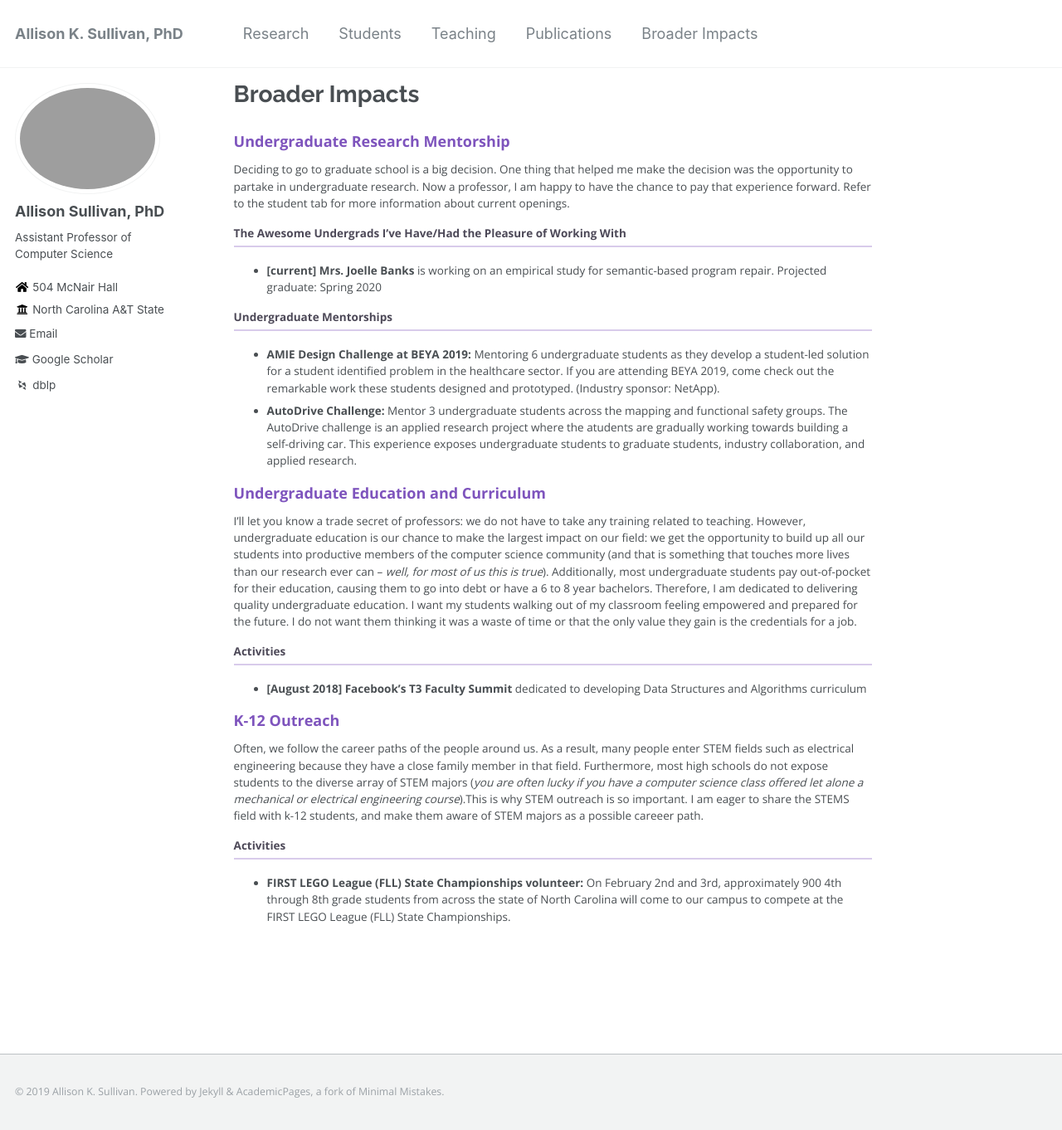
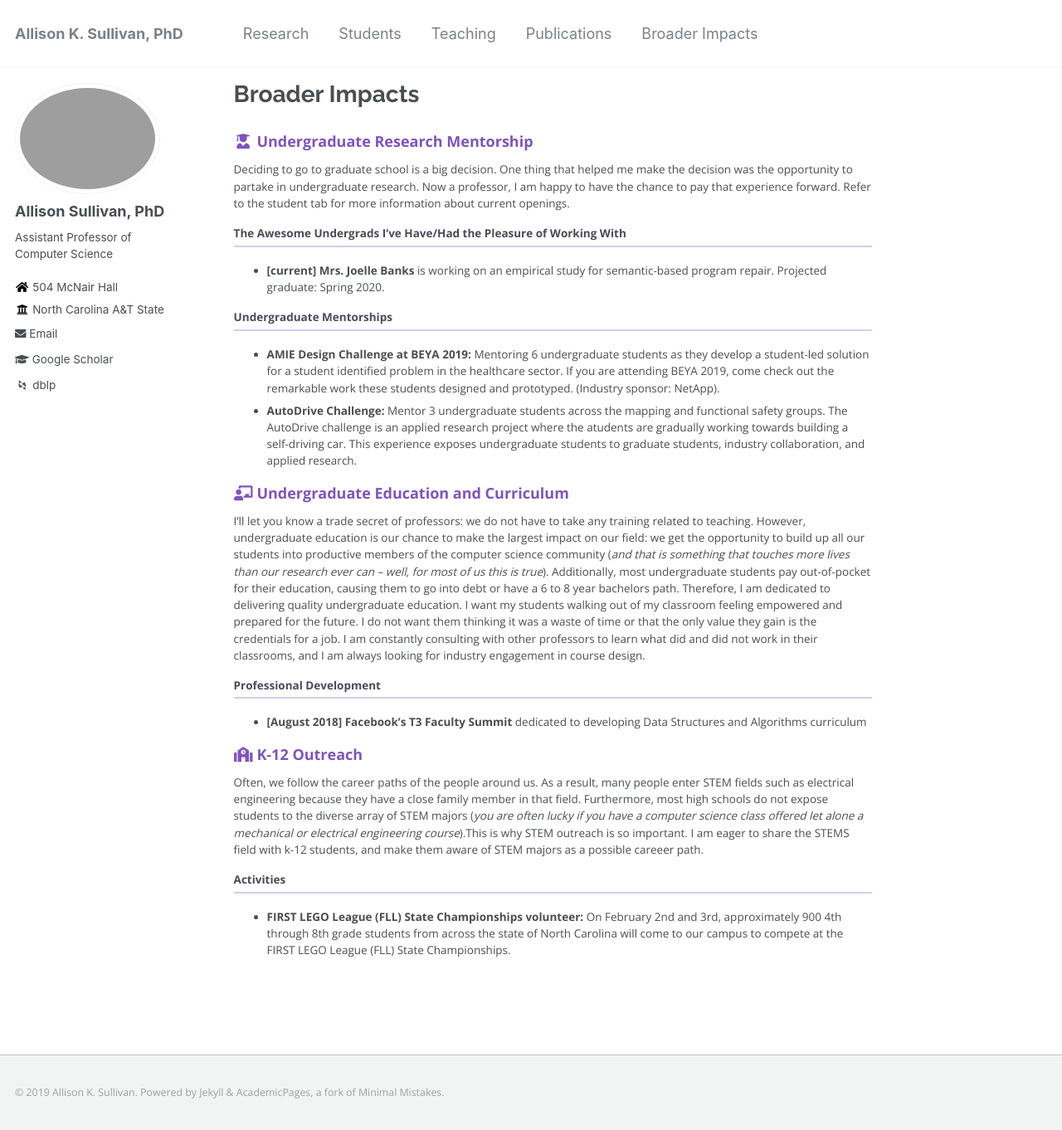
Before and after one commit to Allisonius/allisonius.github.io, a Jekyll site: the page built from _pages/broaderimpacts.md, in a window 1280 px wide and 1362 px high. Shown: the whole window at 83% size. Built offline with Jekyll 4.4.1, drawn with Linux system fonts in a browser that asks for light colours; some web fonts are replaced.

Commit message:
Update broaderimpacts.md

```diff
--- a/_pages/broaderimpacts.md
+++ b/_pages/broaderimpacts.md
@@ -4,26 +4,26 @@ permalink: /impacts/
 author_profile: true
 ---
 
-### Undergraduate Research Mentorship
+### <i class="fa fa-fw fa-user-graduate" aria-hidden="true"></i> Undergraduate Research Mentorship
 
 Deciding to go to graduate school is a big decision. One thing that helped me make the decision was the opportunity to partake in undergraduate research. Now a professor, I am happy to have the chance to pay that experience forward. Refer to the student tab for more information about current openings.
 
 ## The Awesome Undergrads I've Have/Had the Pleasure of Working With
 
-* **\[current\] Mrs. Joelle Banks** is working on an empirical study for semantic-based program repair. Projected graduate: Spring 2020
+* **\[current\] Mrs. Joelle Banks** is working on an empirical study for semantic-based program repair. Projected graduate: Spring 2020.
 
 ## Undergraduate Mentorships
 * **AMIE Design Challenge at BEYA 2019:** Mentoring 6 undergraduate students as they develop a student-led solution for a student identified problem in the healthcare sector. If you are attending BEYA 2019, come check out the remarkable work these students designed and prototyped. (Industry sponsor: NetApp).
 * **AutoDrive Challenge:** Mentor 3 undergraduate students across the mapping and functional safety groups. The AutoDrive challenge is an applied research project where the atudents are gradually working towards building a self-driving car. This experience exposes undergraduate students to graduate students, industry collaboration, and applied research.
 
-### Undergraduate Education and Curriculum
+### <i class="fa fa-fw fa-chalkboard-teacher" aria-hidden="true"></i> Undergraduate Education and Curriculum
 
-I'll let you know a trade secret of professors: we do not have to take any training related to teaching. However, undergraduate education is our chance to make the largest impact on our field: we get the opportunity to build up all our students into productive members of the computer science community (and that is something that touches more lives than our research ever can -- *well, for most of us this is true*). Additionally, most undergraduate students pay out-of-pocket for their education, causing them to go into debt or have a 6 to 8 year bachelors. Therefore, I am dedicated to delivering quality undergraduate education. I want my students walking out of my classroom feeling empowered and prepared for the future. I do not want them thinking it was a waste of time or that the only value they gain is the credentials for a job.
+I'll let you know a trade secret of professors: we do not have to take any training related to teaching. However, undergraduate education is our chance to make the largest impact on our field: we get the opportunity to build up all our students into productive members of the computer science community (*and that is something that touches more lives than our research ever can -- well, for most of us this is true*). Additionally, most undergraduate students pay out-of-pocket for their education, causing them to go into debt or have a 6 to 8 year bachelors path. Therefore, I am dedicated to delivering quality undergraduate education. I want my students walking out of my classroom feeling empowered and prepared for the future. I do not want them thinking it was a waste of time or that the only value they gain is the credentials for a job. I am constantly consulting with other professors to learn what did and did not work in their classrooms, and I am always looking for industry engagement in course design.
 
-## Activities
+## Professional Development
 * **\[August 2018\] Facebook's T3 Faculty Summit** dedicated to developing Data Structures and Algorithms curriculum
 
-### K-12 Outreach
+### <i class="fa fa-fw fa-school" aria-hidden="true"></i> K-12 Outreach
 
 Often, we follow the career paths of the people around us. As a result, many people enter STEM fields such as electrical engineering because they have a close family member in that field. Furthermore, most high schools do not expose students to the diverse array of STEM majors
 (*you are often lucky if you have a computer science class offered let alone a mechanical or electrical engineering course*).This is why STEM outreach is so important. I am eager to share the STEMS field with k-12 students, and make them aware of STEM majors as a possible careeer path.
```
